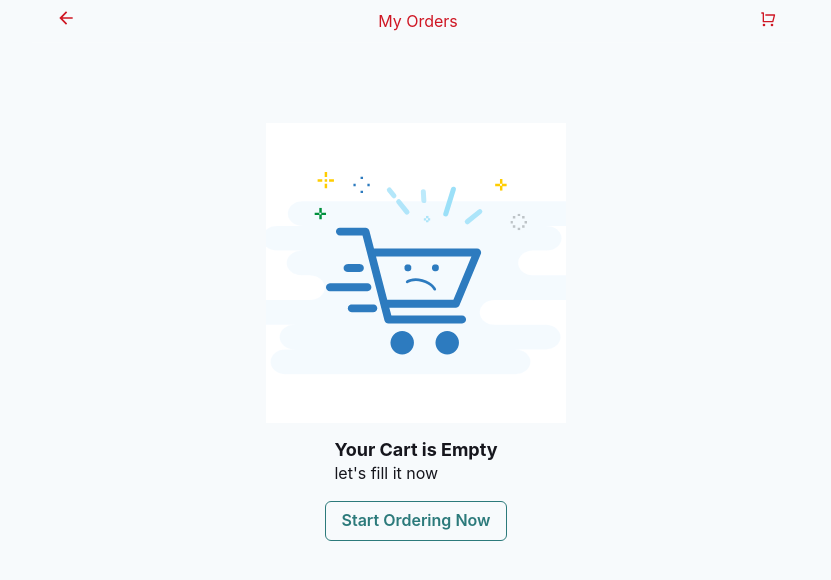
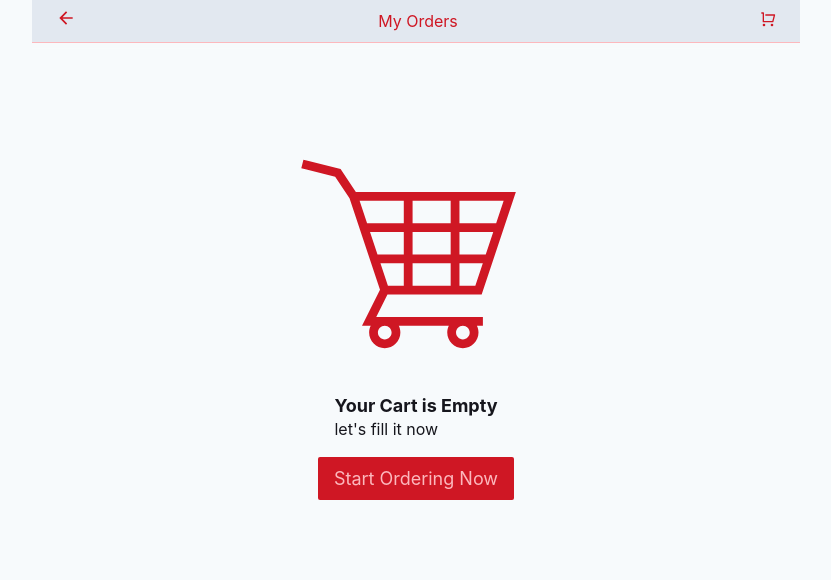
Before and after one commit to janogale/kaapeApp, a Next.js app in the folder frontend/: page /cart in a window 1280 px wide. Shown: the top 580 px of the page, without its empty margins (224-1055 px from the left). Built offline with nearby package versions, Linux system fonts and the light colour scheme.

Commit message:
Refactor Cart

```diff
--- a/frontend/components/DrawerLeft.js
+++ b/frontend/components/DrawerLeft.js
@@ -27,12 +27,12 @@ import {
   useDisclosure,
   useColorMode,
 } from "@chakra-ui/react";
+import { SettingsIcon } from "@chakra-ui/icons";
 
 function DrawerLeft() {
   const { isOpen, onOpen, onClose } = useDisclosure();
   const { colorMode, toggleColorMode } = useColorMode();
   const btnRef = React.useRef();
-  const router = useRouter();
 
   return (
     <>
@@ -86,48 +86,8 @@ function DrawerLeft() {
               </Flex>
             </DrawerHeader>
             <DrawerBody>
-              <List spacing={3}>
-                <ListItem
-                  _hover={{
-                    background: "gray.200",
-                    color: "teal.500",
-                    pointer: "pointer",
-                  }}
-                  my="1rem"
-                  py=".5rem"
-                  px="1rem"
-                >
-                  <ListIcon as={BiFoodMenu} color="green.500" />
-                  Orders
-                </ListItem>
-                <ListItem
-                  _hover={{
-                    background: "gray.200",
-                    color: "teal.500",
-                    pointer: "pointer",
-                  }}
-                  my="1rem"
-                  py=".5rem"
-                  px="1rem"
-                >
-                  <ListIcon as={BiFoodMenu} color="green.500" />
-                  History
-                </ListItem>
+              <MenuList />
 
-                <ListItem
-                  _hover={{
-                    background: "gray.200",
-                    color: "teal.500",
-                    pointer: "pointer",
-                  }}
-                  my="1rem"
-                  py=".5rem"
-                  px="1rem"
-                >
-                  <ListIcon as={MdSettings} color="green.500" />
-                  Setting
-                </ListItem>
-              </List>
               <Divider orientation="horizontal" my="4rem" colorScheme="gray" />
               {/* switch color mode */}
 
@@ -157,4 +117,47 @@ function DrawerLeft() {
   );
 }
 
+function MenuList() {
+  const router = useRouter();
+  const MenuPaths = [
+    {
+      path: "/cart",
+      name: "Orders",
+      icon: BiFoodMenu,
+    },
+    {
+      path: "/history",
+      name: "History",
+      icon: BiFoodMenu,
+    },
+    {
+      path: "/setting",
+      name: "Setting",
+      icon: SettingsIcon,
+    },
+  ];
+
+  return (
+    <List spacing={3}>
+      {MenuPaths.map((list) => {
+        return (
+          <ListItem
+            onClick={() => router.push(`${list.path}`)}
+            _hover={{
+              background: "gray.200",
+              color: "teal.500",
+              pointer: "pointer",
+            }}
+            my="1rem"
+            py=".5rem"
+            px="1rem"
+          >
+            <ListIcon as={list.icon} color="green.500" />
+            {list.name}
+          </ListItem>
+        );
+      })}
+    </List>
+  );
+}
 export { DrawerLeft };
--- a/frontend/components/GoBack.js
+++ b/frontend/components/GoBack.js
@@ -14,18 +14,24 @@ export default function Goback({ title = "", icon = "", cart }) {
   const router = useRouter();
 
   return (
+    <Box mb="12" position="relative" zIndex="sticky">
       <Flex
         justify="space-between"
         align="center"
         py="2"
         px="6"
         color="brand.500"
+        bg="gray.200"
+        borderBottom="1px"
+        borderColor="brand.100"
+        position="fixed"
+        top={0}
+        width="100%"
+        maxWidth="48rem"
       >
-      <Link href="/" onClick={() => router.back()}>
-        <a>
+        <Box onClick={() => router.back()}>
           <Icon borderRadius="100%" as={IoMdArrowBack} w={5} h={5} />
-        </a>
-      </Link>
+        </Box>
         <Box>
           <Text>{title}</Text>
         </Box>
@@ -62,5 +68,6 @@ export default function Goback({ title = "", icon = "", cart }) {
           </a>
         </Link>
       </Flex>
+    </Box>
   );
 }
--- a/frontend/src/pages/cart/index.js
+++ b/frontend/src/pages/cart/index.js
@@ -1,11 +1,14 @@
-import Link from "next/link";
+import NextLink from "next/link";
 import Image from "next/image";
+import { RiShoppingCartLine } from "react-icons/ri";
+import { GiShoppingCart } from "react-icons/gi";
 import {
   Heading,
   Text,
   Stack,
-  Button,
+  Link,
   Box,
+  Icon,
   Flex,
   Divider,
 } from "@chakra-ui/react";
@@ -33,7 +36,7 @@ export default function Cart() {
         ) : (
           state.cart.map((menu) => {
             return (
-              <Box key={menu.id} mt="3">
+              <Box key={menu.name} p={4} mt="3">
                 <FoodMenu {...menu} />
               </Box>
             );
@@ -47,26 +50,27 @@ export default function Cart() {
 function EmptyCart() {
   return (
     <Stack spacing={4} align="center" mt="20">
-      <Image
-        width={300}
-        height={300}
-        objectFit="cover"
-        src="/images/emptycart.png"
-        alt="Cart is empty"
-      />
+      <Icon color="brand.500" as={GiShoppingCart} w={250} h={250} />
+
       <Box>
         <Heading as="h4" fontSize="lg">
           Your Cart is Empty
         </Heading>
         <Text fontSize="md">let's fill it now</Text>
       </Box>
-      <Link href="/sp/100">
-        <a>
-          <Button colorScheme="teal" variant="outline">
-            Start Ordering Now
-          </Button>
-        </a>
-      </Link>
+      <NextLink href="/sp/100">
+        <Link
+          bg="brand.500"
+          fontSize="lg"
+          border="none"
+          borderRadius="sm"
+          color="brand.100"
+          px="4"
+          py="2"
+        >
+          Start Ordering Now
+        </Link>
+      </NextLink>
     </Stack>
   );
 }
--- a/frontend/src/theme/styles.js
+++ b/frontend/src/theme/styles.js
@@ -5,7 +5,7 @@ const styles = {
       bg: "gray.100",
       color: "gray.500",
       userSelect: "none",
-      "-webkit-tap-highlight-color": "transparent",
+      WebkitTapHighlightColor: "transparent",
     },
     // default button style
     button: {
@@ -18,6 +18,11 @@ const styles = {
       },
     },
     // styles for the `a`
+    a: {
+      _hover: {
+        textDecoration: "none !important",
+      },
+    },
   },
 };
 
```
Also changed, not shown: frontend/public/images/emptycart.png, 1 other file (tests, documents, lock files or other folders). Lines whose indentation alone changed are shown as unchanged.
